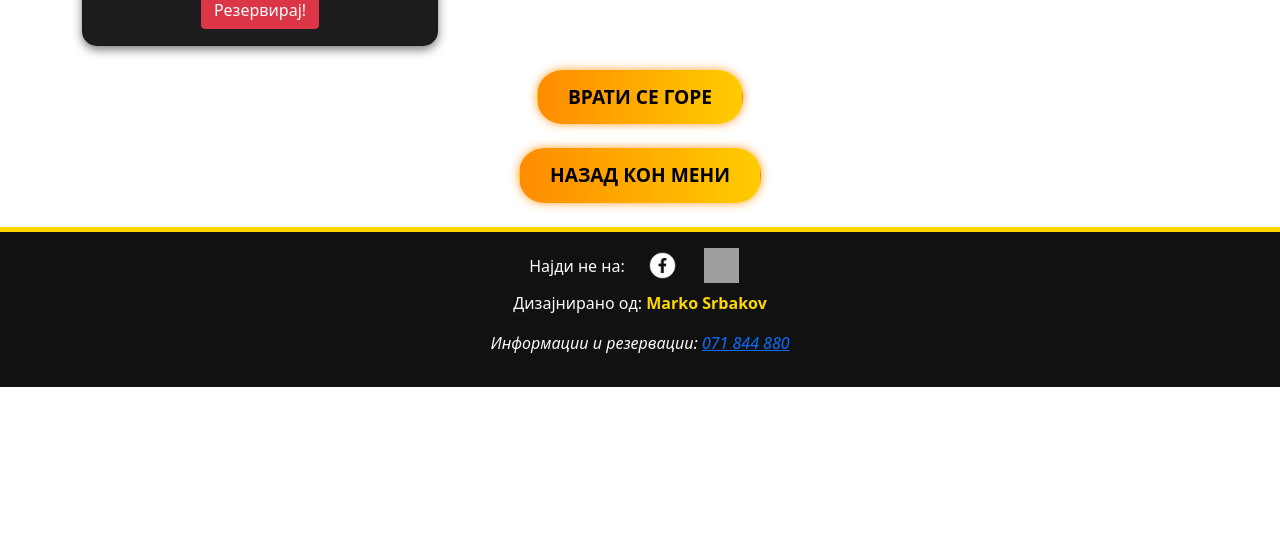
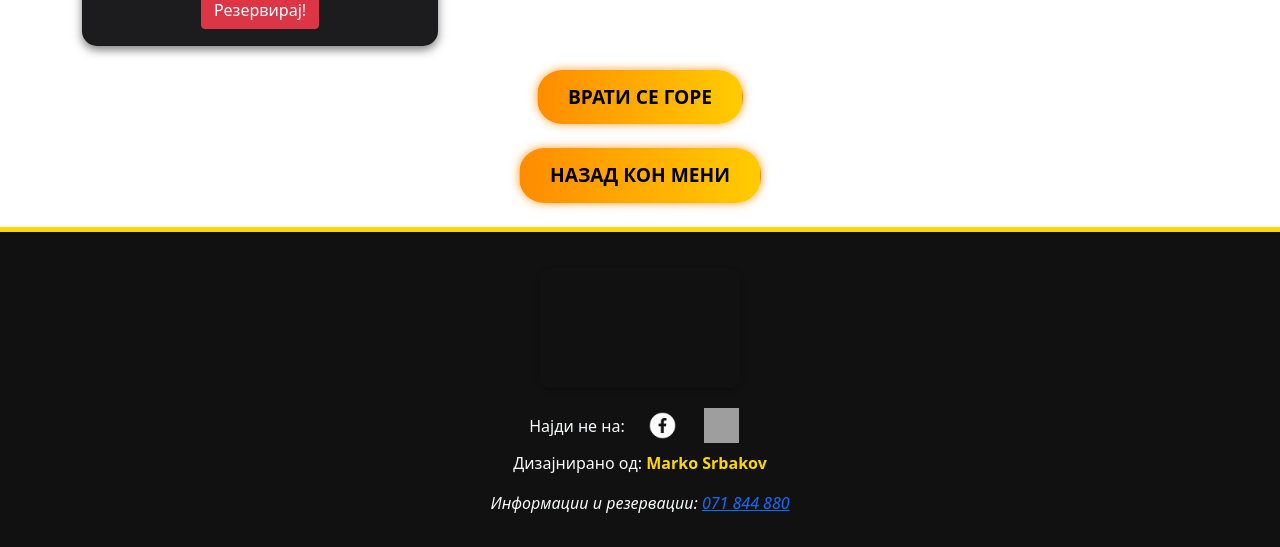
Before and after one commit to markosrbakov/GalacticCaffe, a Django app: page /events/ in a window 1280 px wide. Shown: the part 1158-1705 px from the top of the page. Before the commit the page ends 1545 px from the top, so only its background shows below. Run offline with Django 5.2, Linux system fonts and the light colour scheme; data comes from the database, SQL or seed files in the repository; grey boxes are pictures that could not be loaded.

Commit message:
update events strana mapata

```diff
--- a/templates/events.html
+++ b/templates/events.html
@@ -9,6 +9,20 @@
     <link rel="icon" href="/media/logo.png" sizes="16x16" type="image/png">
     <link href="https://cdn.jsdelivr.net/npm/bootstrap@5.1.3/dist/css/bootstrap.min.css" rel="stylesheet">
     <style>
+        .map-container {
+            width: 200px;  /* Ширина на мапата */
+            height: 120px; /* Висина на мапата */
+            overflow: hidden;
+            border-radius: 10px;
+            box-shadow: 0 2px 5px rgba(0, 0, 0, 0.3);
+            margin: 20px auto; /* Центрирање */
+        }
+
+        .map-container iframe {
+            width: 100%;
+            height: 100%;
+            border: 0;
+        }
         footer {
             background-color: #111;
             color: #ddd;
@@ -212,6 +226,14 @@
 </div>
 
 <footer class="text-center text-light py-3">
+    <div class="map-container">
+        <iframe
+                src="https://www.google.com/maps/embed?pb=!1m18!1m12!1m3!1d2982.0063405503765!2d22.462964476187857!3d41.633994380662294!2m3!1f0!2f0!3f0!3m2!1i1024!2i768!4f13.1!3m3!1m2!1s0x1355fb0d5d140369%3A0x4f06287a079a2ed6!2sGalactic%20Caff%C3%A9!5e0!3m2!1sen!2smk!4v1739826404790!5m2!1sen!2smk"
+                allowfullscreen=""
+                loading="lazy">
+        </iframe>
+    </div>
+
     <div class="d-flex justify-content-center align-items-center">
         <p class="mb-0 me-2">Најди не на:</p>
         <a href="https://www.facebook.com/galacticcaffe/" target="_blank">
@@ -221,11 +243,13 @@
             <img src="/media/icons/instagram.png" alt="Instagram" class="social-icon">
         </a>
     </div>
+
     <p class="mt-2">Дизајнирано од:
         <a href="https://www.linkedin.com/in/marko-srbakov-a65b43235/" target="_blank" class="footer-link">
             Marko Srbakov
         </a>
     </p>
+
     <p class="mt-2" style="font-style: italic;">
         Информации и резервации: <a href="tel:+38971844880">071 844 880</a>
     </p>
```
